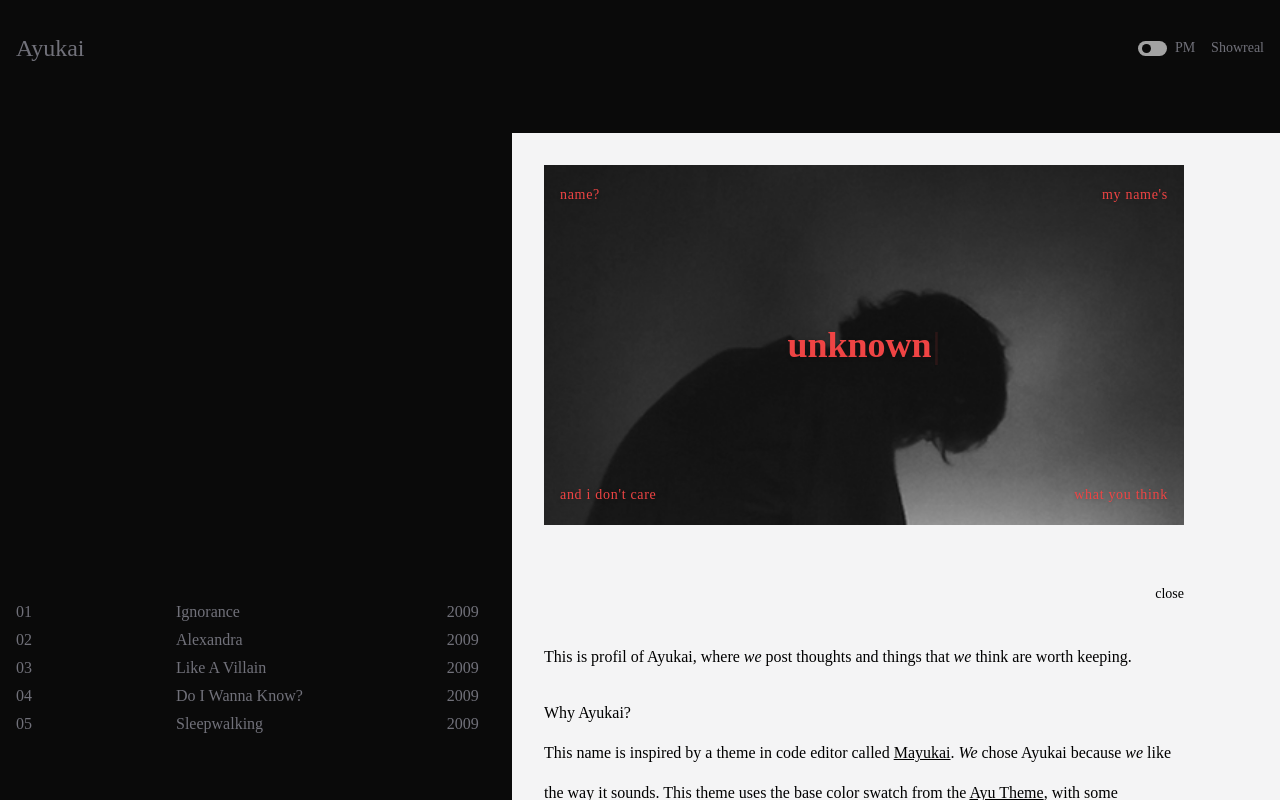
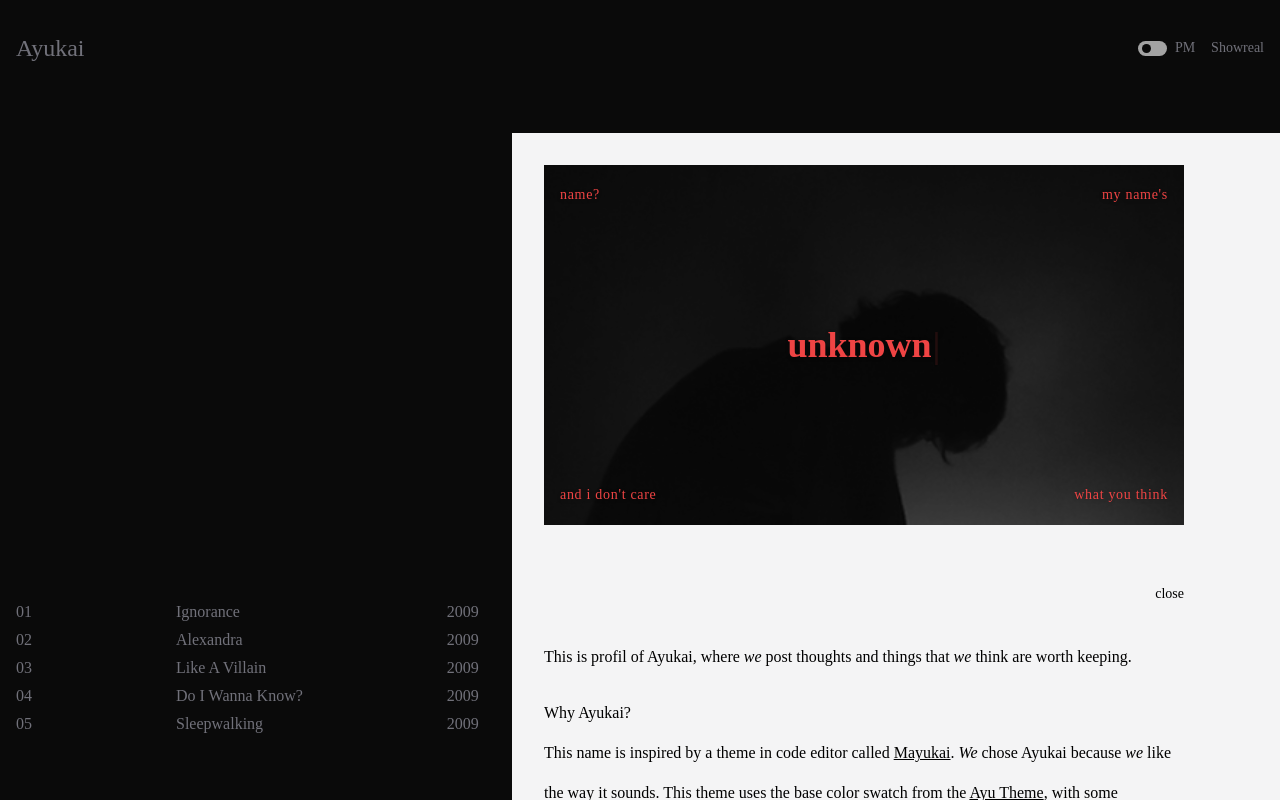
Before and after one commit to noerhdy/ayukai, a React (Vite) app: page / in a window 1280 px wide. Both pictures are taken after a click on the element "Showreal". Built offline with nearby package versions, Linux system fonts and the light colour scheme.

Commit message:
am/pm to dark mode

```diff
--- a/src/components/Fragments/ModalProfil.jsx
+++ b/src/components/Fragments/ModalProfil.jsx
@@ -11,23 +11,24 @@ const ModalProfil = ({ isVisible, onClose }) => {
     <AnimatePresence>
       {isVisible && (
         <motion.div
-          className="overflow-y-auto sm:w-3/5 sm:h-5/6 h-full text-wrap :top-0 z-50 space-y-2 dark:text-black bg-zinc-950 dark:bg-zinc-100 text-zinc-300 absolute sm:bottom-0 sm:right-0 p-8"
+          className="overflow-y-auto sm:w-3/5 sm:h-5/6 h-full text-wrap :top-0 z-20 space-y-2 dark:text-black bg-zinc-950 dark:bg-zinc-100 text-zinc-300 absolute sm:bottom-0 sm:right-0 p-8"
           initial={{ y: 800, rotate: 45 }}
           animate={{ y: 0, rotate: 0 }}
           exit={{ y: 800, rotate: 45 }}
           transition={{ duration: 1, ease: "easeInOut" }}
         >
           <div className="flex group relative justify-center max-w-screen-sm items-center">
+            <div className="w-full h-full bg-black opacity-60 group-hover:opacity-0 ease-in-out z-30 duration-500 absolute"></div>
             <img
               className="object-cover w-full grayscale group-hover:grayscale-0 delay-200 aspect-video bg-center duration-500 ease-in-out "
               src="./byme.jpg"
               alt="example"
             />
-            <div className=" absolute text-sm font-medium top-5 flex justify-between w-full tracking-wider px-4 text-md group-hover:text-zinc-200 delay-200 duration-500 ease-in-out drop-shadow text-red-500">
+            <div className=" absolute z-40 text-sm font-medium top-5 flex justify-between w-full tracking-wider px-4 text-md group-hover:text-zinc-200 delay-200 duration-500 ease-in-out drop-shadow text-red-500">
               <h1>name? </h1>
               <h1>my name's</h1>
             </div>
-            <div className="text-4xl flex justify-center w-full absolute group-hover:text-zinc-200 delay-200 duration-500 ease-in-out drop-shadow text-red-500 font-bold">
+            <div className="text-4xl flex justify-center z-40 w-full absolute group-hover:text-zinc-200 delay-200 duration-500 ease-in-out drop-shadow text-red-500 font-bold">
               <Typewriter
                 options={{
                   strings: ["unknown", "blurryface"],
@@ -36,7 +37,7 @@ const ModalProfil = ({ isVisible, onClose }) => {
                 }}
               />
             </div>
-            <div className=" absolute font-medium bottom-5 text-sm flex justify-between w-full tracking-wider px-4 text-md group-hover:text-zinc-200 delay-200 duration-500 ease-in-out drop-shadow text-red-500">
+            <div className=" absolute z-40 font-medium bottom-5 text-sm flex justify-between w-full tracking-wider px-4 text-md group-hover:text-zinc-200 delay-200 duration-500 ease-in-out drop-shadow text-red-500">
               <h1>and i don't care</h1>
               <h1>what you think</h1>
             </div>
@@ -62,7 +63,7 @@ const ModalProfil = ({ isVisible, onClose }) => {
                 </span>
                 <br /> This name is inspired by a theme in code editor called{" "}
                 <span
-                  className="underline cursor-pointer"
+                  className="underline cursor-pointer hover:text-red-500 ease-in-out duration-500 delay-100"
                   onClick={() =>
                     handleClick(
                       "https://marketplace.visualstudio.com/items?itemName=GulajavaMinistudio.mayukaithemevsc"
@@ -75,7 +76,7 @@ const ModalProfil = ({ isVisible, onClose }) => {
                 chose Ayukai because <i>we</i> like the way it sounds. This
                 theme uses the base color swatch from the{" "}
                 <span
-                  className="underline cursor-pointer"
+                  className="underline cursor-pointer hover:text-red-500 ease-in-out duration-500 delay-100"
                   onClick={() =>
                     handleClick("https://github.com/ayu-theme/vscode-ayu")
                   }
```
